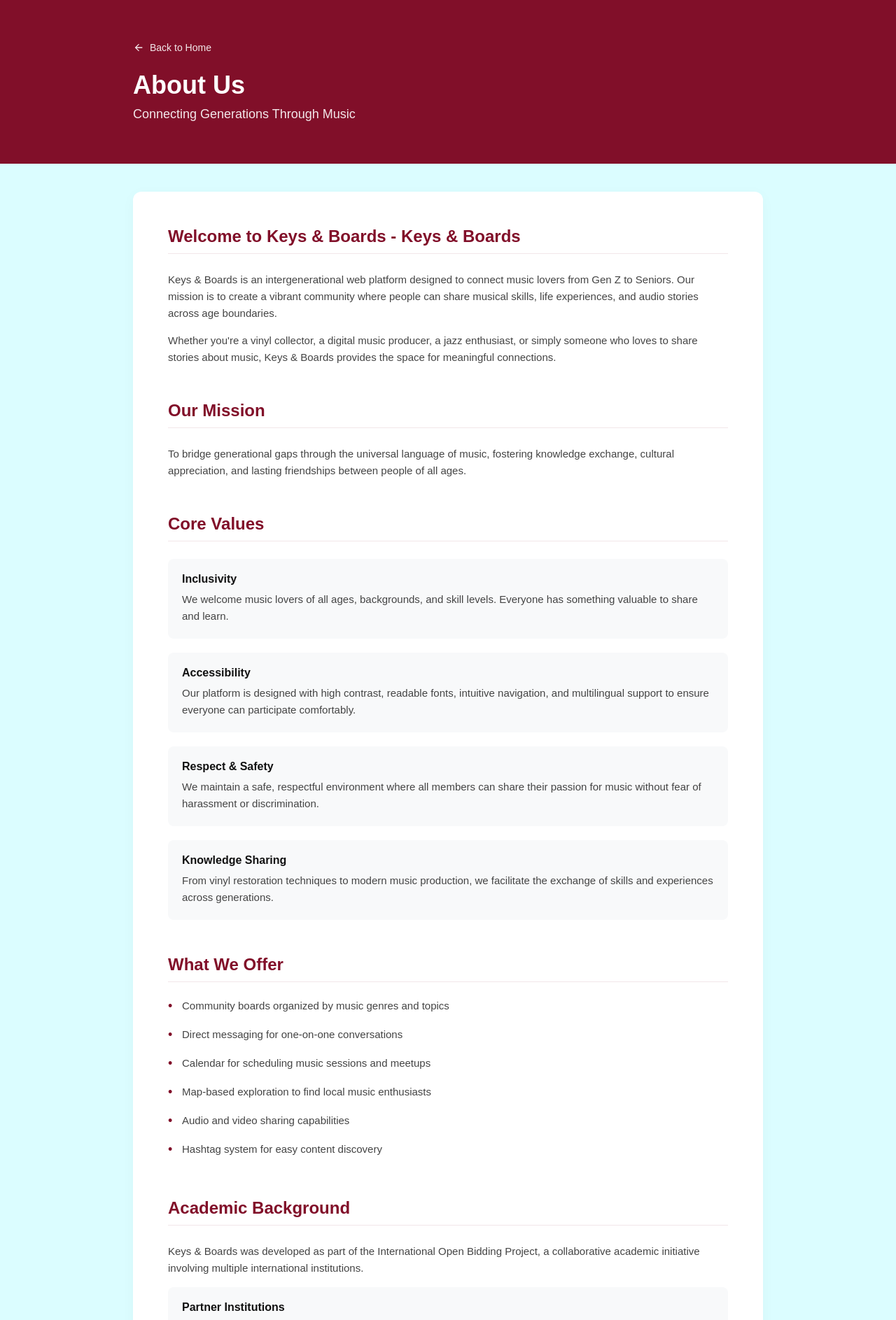
After one commit to Eyam-Ruel/keys-boards, a PHP site: page /About-us/About-us.html in a window 1280 px wide. The commit adds this page. Shown: the top 1887 px of the page at 70% size. Run offline with PHP 8.4, Linux system fonts and the light colour scheme.

Commit message:
About us, FAQ et quelques modifications

```diff
--- /dev/null
+++ b/About-us/About-us.html
@@ -0,0 +1,103 @@
+<!DOCTYPE html>
+<html lang="en">
+<head>
+    <meta charset="UTF-8">
+    <meta name="viewport" content="width=device-width, initial-scale=1.0">
+    <title>About Us - Keys & Boards</title>
+    <link rel="stylesheet" href="../style.css">
+    <link rel="stylesheet" href="../footer.css">
+    </head>
+<body class="faq--body"> <header class="faq--header">
+        <div class="faq--header-content">
+            <a href="public.html" class="faq--back-link">
+                <svg viewBox="0 0 24 24" width="16" height="16" fill="currentColor"><path d="M20 11H7.83l5.59-5.59L12 4l-8 8 8 8 1.41-1.41L7.83 13H20v-2z"/></svg>
+                Back to Home
+            </a>
+            <h1>About Us</h1>
+            <p>Connecting Generations Through Music</p>
+        </div>
+    </header>
+
+    <main class="faq--main">
+        <div class="faq--container">
+
+            <section class="faq--section">
+                <h2 class="faq--section-title">Welcome to Keys & Boards - Keys & Boards</h2>
+                <p class="about--text">Keys & Boards is an intergenerational web platform designed to connect music lovers from Gen Z to Seniors. Our mission is to create a vibrant community where people can share musical skills, life experiences, and audio stories across age boundaries.</p>
+                <p class="about--text">Whether you're a vinyl collector, a digital music producer, a jazz enthusiast, or simply someone who loves to share stories about music, Keys & Boards provides the space for meaningful connections.</p>
+            </section>
+
+            <section class="faq--section">
+                <h2 class="faq--section-title">Our Mission</h2>
+                <p class="about--text">To bridge generational gaps through the universal language of music, fostering knowledge exchange, cultural appreciation, and lasting friendships between people of all ages.</p>
+            </section>
+
+            <section class="faq--section">
+                <h2 class="faq--section-title">Core Values</h2>
+
+                <div class="about--box">
+                    <h3>Inclusivity</h3>
+                    <p>We welcome music lovers of all ages, backgrounds, and skill levels. Everyone has something valuable to share and learn.</p>
+                </div>
+
+                <div class="about--box">
+                    <h3>Accessibility</h3>
+                    <p>Our platform is designed with high contrast, readable fonts, intuitive navigation, and multilingual support to ensure everyone can participate comfortably.</p>
+                </div>
+
+                <div class="about--box">
+                    <h3>Respect & Safety</h3>
+                    <p>We maintain a safe, respectful environment where all members can share their passion for music without fear of harassment or discrimination.</p>
+                </div>
+
+                <div class="about--box">
+                    <h3>Knowledge Sharing</h3>
+                    <p>From vinyl restoration techniques to modern music production, we facilitate the exchange of skills and experiences across generations.</p>
+                </div>
+            </section>
+
+            <section class="faq--section">
+                <h2 class="faq--section-title">What We Offer</h2>
+                <ul class="about--list">
+                    <li>Community boards organized by music genres and topics</li>
+                    <li>Direct messaging for one-on-one conversations</li>
+                    <li>Calendar for scheduling music sessions and meetups</li>
+                    <li>Map-based exploration to find local music enthusiasts</li>
+                    <li>Audio and video sharing capabilities</li>
+                    <li>Hashtag system for easy content discovery</li>
+                </ul>
+            </section>
+
+            <section class="faq--section">
+                <h2 class="faq--section-title">Academic Background</h2>
+                <p class="about--text">Keys & Boards was developed as part of the International Open Bidding Project, a collaborative academic initiative involving multiple international institutions.</p>
+
+                <div class="about--box">
+                    <h3>Partner Institutions</h3>
+                    <p>IUT de Bobigny, Université Sorbonne Paris-Nord (France)<br>
+                    University of Tirana (Albania)<br>
+                    Hanoi University of Science, VNU (Vietnam)</p>
+                </div>
+
+                <p class="about--text">This project represents a commitment to creating technology that serves social good and promotes intergenerational understanding through shared cultural experiences.</p>
+            </section>
+
+            <section class="faq--section">
+                <h2 class="faq--section-title">Get in Touch</h2>
+                <p class="about--text">We'd love to hear from you! Whether you have questions, suggestions, or just want to share your experience with Keys & Boards, feel free to reach out.</p>
+
+                <div class="about--box about--contact">
+                    <p><strong>Email:</strong> <a href="mailto:azad.oztopal.pro@gmail.com">azad.oztopal.pro@gmail.com</a></p>
+                    <p><strong>Phone:</strong> 07 67 24 28 21</p>
+                    <p><strong>Address:</strong> 1 Rue de Chablis, 93000 Bobigny, France</p>
+                </div>
+            </section>
+
+            <div class="about--footer-quote">
+                <p>Join us in building bridges through music</p>
+            </div>
+
+        </div>
+    </main>
+</body>
+</html>
--- a/style.css
+++ b/style.css
@@ -16,6 +16,10 @@
     --age-card-color-babyBoomers: #AFEAEF,#C2F0F3,#D0F4F6,#DEF8F9, #E7FBFB;
     --age-card-firstColor-seniors: 102,127,230;
     --age-card-secondColor-seniors: 129,15,41;
+}
+
+.Inter{
+    font-family: 'inter', sans-serif;
 }
 
 /* //////////////////////////// EXPLORE PAGE //////////////////////////////////////////////////*/
@@ -720,3 +724,211 @@ border-radius: 12px;
 width: fit-content;
 align-self: center;
 }
+
+/* ///////////////// PAGE FAQ /////////////////////////////////////////////////////*/
+
+.faq--body { /* Fond cyan très clair */
+    font-family: 'Montserrat', sans-serif;
+    color: #333;
+
+}
+
+.faq--header {
+    background-color: rgb(var(--darkred));
+    color: white;
+    padding: 60px 20px;
+    display: flex;
+    justify-content: center;
+}
+
+.faq--header-content {
+    width: 100%;
+    max-width: 900px;
+}
+
+.faq--back-link {
+    color: white;
+    text-decoration: none;
+    font-size: 14px;
+    display: flex;
+    align-items: center;
+    gap: 8px;
+    margin-bottom: 25px;
+    opacity: 0.9;
+    transition: opacity 0.2s;
+}
+
+.faq--back-link:hover {
+    opacity: 1;
+}
+
+.faq--header-content h1 {
+    font-size: 36px;
+    font-weight: 700;
+    margin-bottom: 10px;
+    font-family: "Jost", sans-serif;
+
+}
+
+.faq--header-content p {
+    font-size: 18px;
+    opacity: 0.9;
+}
+
+.faq--main {
+    margin-top: 0;
+    display: flex;
+    justify-content: center;
+    padding: 40px 20px 80px 20px;
+    width: 100%;
+    background-color: rgb(var(--lightblue));
+}
+
+.faq--container {
+    background-color: white;
+    width: 100%;
+    max-width: 900px;
+    border-radius: 12px;
+    padding: 50px;
+    box-shadow: 0 4px 20px rgba(0,0,0,0.03);
+}
+
+.faq--section {
+    margin-bottom: 50px;
+}
+
+.faq--section-title {
+    color: rgb(var(--darkred));
+    font-size: 24px;
+    font-weight: 700;
+    margin-bottom: 25px;
+    border-bottom: 1px solid rgba(var(--darkred), 0.1);
+    padding-bottom: 10px;
+}
+
+.faq--item {
+    margin-bottom: 25px;
+}
+
+.faq--question {
+    font-size: 18px;
+    font-weight: 700;
+    color: #111;
+    margin-bottom: 12px;
+}
+
+.faq--answer {
+    background-color: #F8F9FA;
+    padding: 20px;
+    border-radius: 8px;
+    font-size: 15px;
+    line-height: 1.6;
+    color: #444;
+}
+
+.faq--contact-box {
+    margin-top: 60px;
+    border-top: 2px solid #F0F0F0;
+    padding-top: 40px;
+}
+
+.faq--contact-box p {
+    margin-bottom: 20px;
+    font-size: 16px;
+}
+
+.faq--contact-email {
+    background-color: #F8F9FA;
+    padding: 20px;
+    border-radius: 8px;
+    font-size: 16px;
+}
+
+.faq--contact-email a {
+    color: #4A90E2;
+    text-decoration: none;
+    font-weight: 500;
+}
+
+.faq--contact-email a:hover {
+    text-decoration: underline;
+}
+
+/* ///////////////// PAGE ABOUT US /////////////////////////////////////////////////////*/
+
+.about--text {
+    font-size: 15px;
+    line-height: 1.6;
+    color: #444;
+    margin-bottom: 15px;
+}
+
+
+.about--box {
+    background-color: #F8F9FA;
+    padding: 20px;
+    border-radius: 8px;
+    margin-bottom: 20px;
+}
+
+.about--box h3 {
+    font-size: 16px;
+    color: #111;
+    margin-bottom: 8px;
+    font-weight: 700;
+}
+
+.about--box p {
+    font-size: 15px;
+    line-height: 1.6;
+    color: #444;
+}
+
+
+.about--list {
+    list-style: none;
+    padding-left: 0;
+    flex-direction: column;
+    gap: 12px;
+}
+
+.about--list li {
+    position: relative;
+    padding-left: 20px;
+    margin-bottom: 12px;
+    font-size: 15px;
+    color: #444;
+}
+
+.about--list li::before {
+    content: '•';
+    color: rgb(var(--darkred));
+    position: absolute;
+    left: 0;
+    font-size: 18px;
+    line-height: 1;
+}
+
+
+.about--contact p {
+    margin-bottom: 10px;
+}
+
+.about--contact a {
+    color: #4A90E2;
+    text-decoration: none;
+}
+
+.about--contact a:hover {
+    text-decoration: underline;
+}
+
+
+.about--footer-quote {
+    margin-top: 50px;
+    padding-top: 30px;
+    border-top: 1px solid #EAEAEA;
+    text-align: center;
+    color: #666;
+    font-size: 15px;
+}
```
Also changed, not shown: Explore/explore.html (renamed from explore.html, +13 -13 lines), FAQ/FAQ.html (added, +202 -0 lines), Home/home.html (renamed from home.html, +65 -65 lines), Public/public.html (renamed from public.html, +11 -11 lines), img/leftArrowIcon.png (added).
